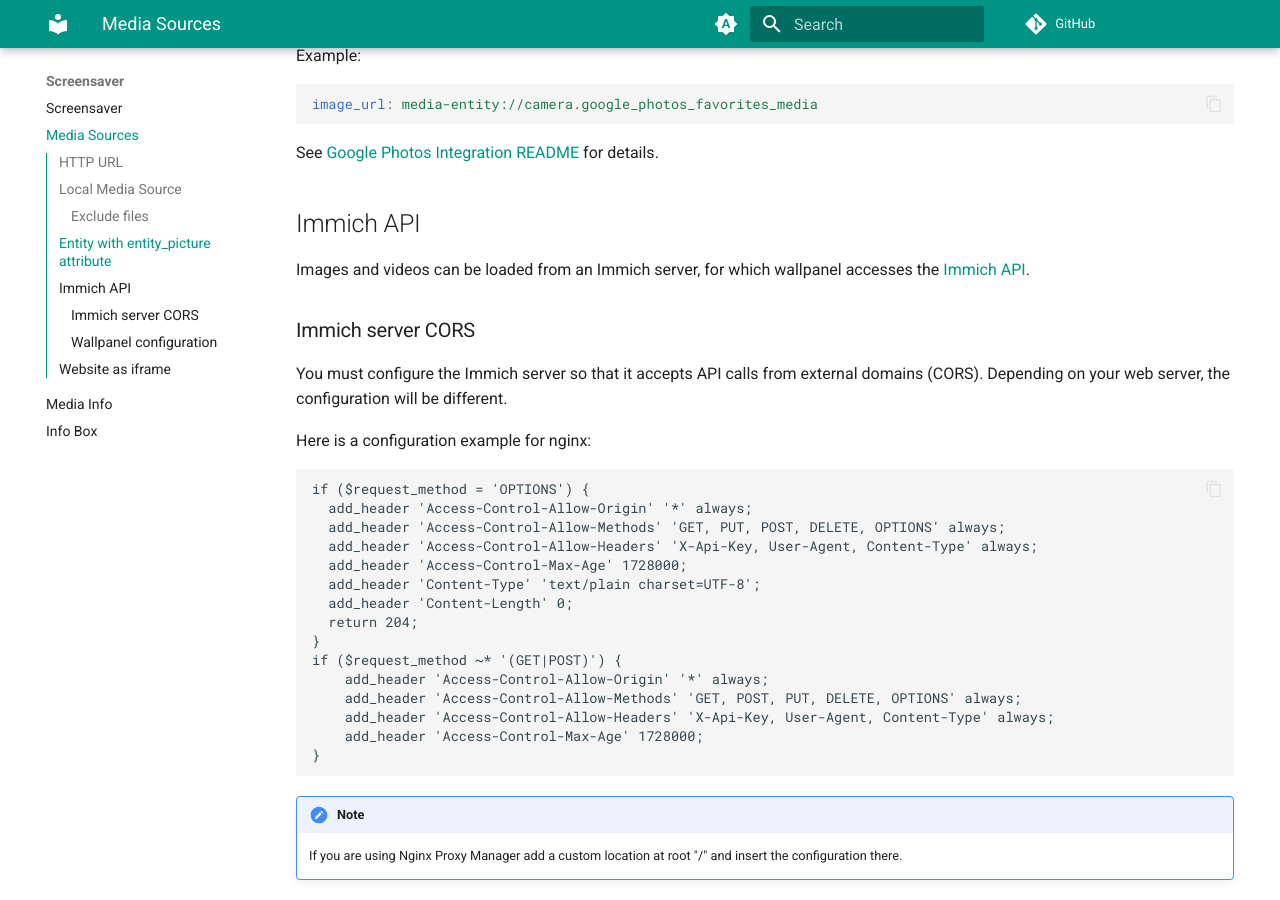
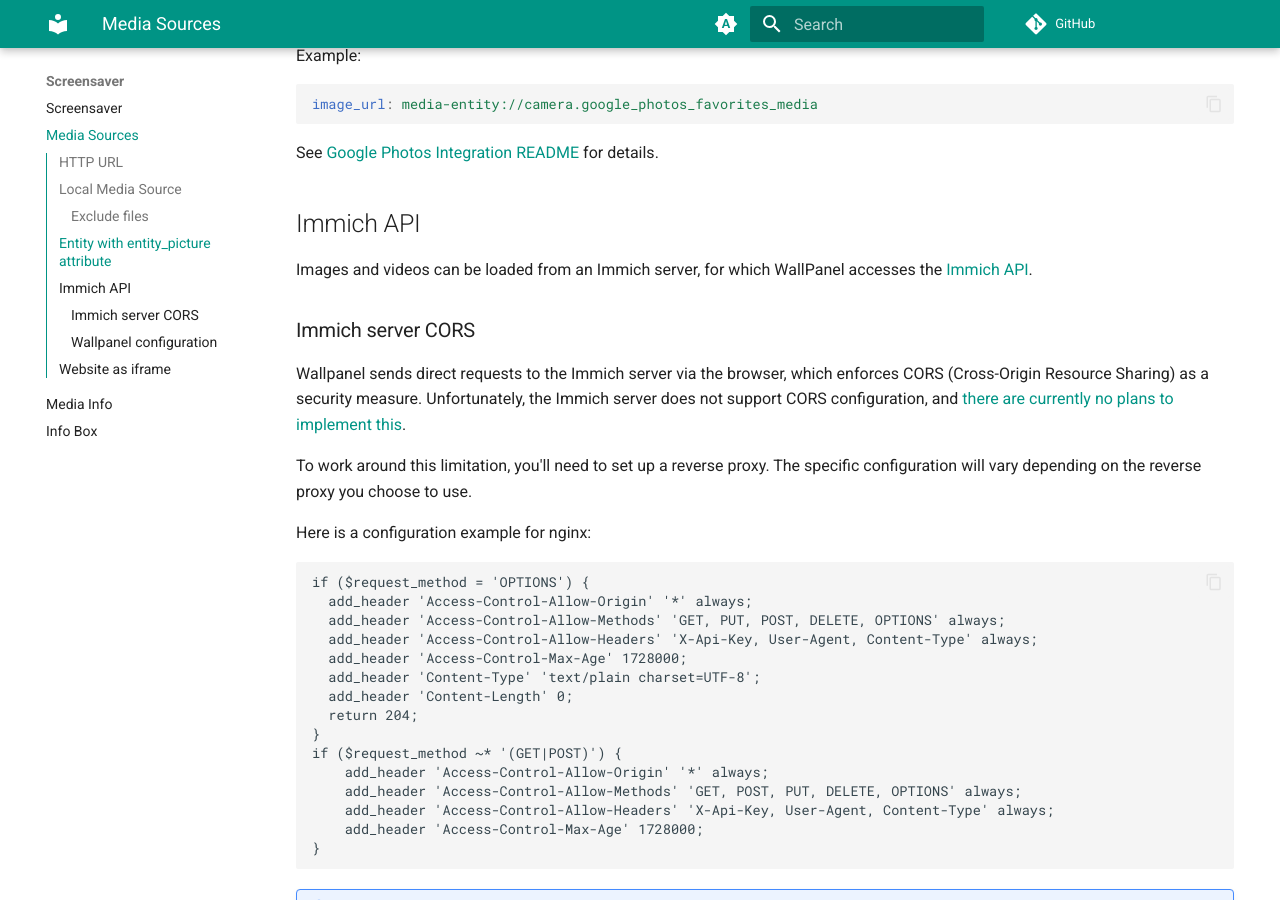
Before and after one commit to j-a-n/lovelace-wallpanel, an MkDocs documentation site: the page built from docs/media-sources.md, in a window 1280 px wide and 900 px high, scrolled down 2586 px. Built offline with MkDocs 1.6.1 and Material for MkDocs 9.7.7, drawn with Linux system fonts in a browser that asks for light colours; comment, search, counter and statistics services are not loaded.

Commit message:
Update documentation

````diff
--- a/docs/media-sources.md
+++ b/docs/media-sources.md
@@ -120,12 +120,13 @@
 
 ## Immich API
 Images and videos can be loaded from an Immich server,
-for which wallpanel accesses the [Immich API](https://immich.app/docs/api/).
+for which WallPanel accesses the [Immich API](https://immich.app/docs/api/).
 
 
 ### Immich server CORS
-You must configure the Immich server so that it accepts API calls from external domains (CORS).
-Depending on your web server, the configuration will be different.
+Wallpanel sends direct requests to the Immich server via the browser, which enforces CORS (Cross-Origin Resource Sharing) as a security measure. Unfortunately, the Immich server does not support CORS configuration, and [there are currently no plans to implement this](https://github.com/immich-app/immich/discussions/19175).
+
+To work around this limitation, you'll need to set up a reverse proxy. The specific configuration will vary depending on the reverse proxy you choose to use.
 
 Here is a configuration example for nginx:
 ```
````
